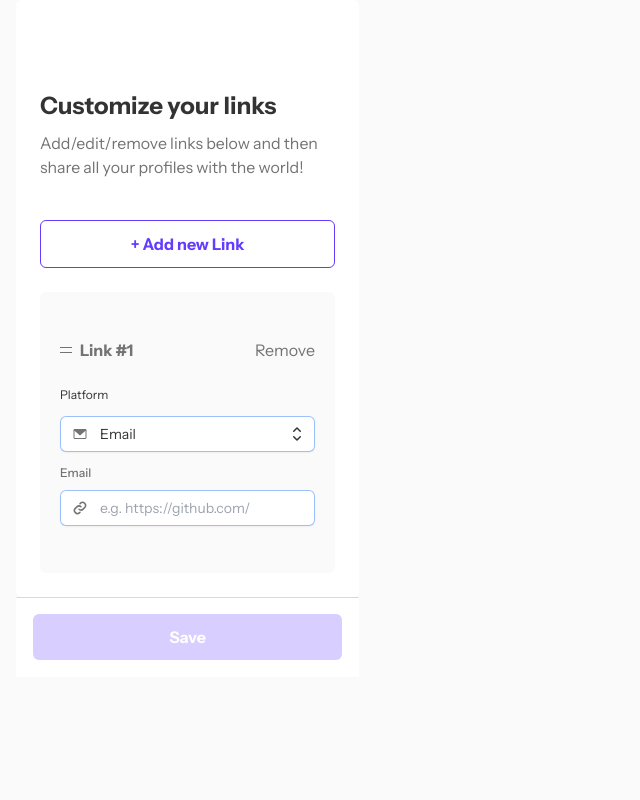
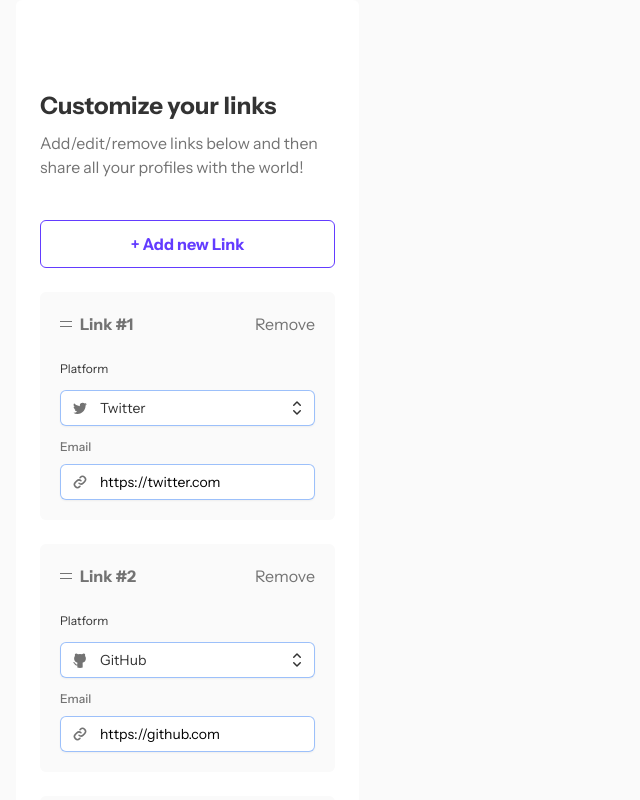
Before and after one commit to shaversj/link-sharing-app, a Next.js app: page /links in a window 1280 px wide. Shown: the top 800 px of the page, without its empty margins (0-640 px from the left). Built offline with nearby package versions, Linux system fonts and the light colour scheme.

Commit message:
Add LinkList component

```diff
--- a/src/app/links/page.tsx
+++ b/src/app/links/page.tsx
@@ -2,8 +2,20 @@
 import Image from "next/image";
 import SelectMenu from "@/components/SelectMenu";
 import LinkInput from "@/components/LinkInput";
+import { useState } from "react";
+import LinksList from "@/components/LinksList";
 
 export default function Links() {
+  const [links, setLinks] = useState<{ name: string; link: string }[]>([
+    { name: "Twitter", link: "https://twitter.com" },
+    { name: "GitHub", link: "https://github.com" },
+    { name: "LinkedIn", link: "https://linkedin.com" },
+  ]);
+
+  function setLinksHandler() {
+    setLinks([...links, { name: "", link: "" }]);
+  }
+
   return (
     <div className={"px-4 antialiased"}>
       <div className={"rounded-md bg-white px-6 py-6"}>
@@ -13,25 +25,7 @@ export default function Links() {
         </div>
         <button className={"mt-[2.5rem] w-full rounded-md border border-purple px-[1.688rem] py-[0.688rem] text-[1rem] font-bold leading-[150%] text-purple"}>+ Add new Link</button>
 
-        <div className={"mt-6 rounded-md bg-gray-light px-5 py-[2.906rem]"}>
-          <div className={"space-y-6"}>
-            {/*<Image src="/images/illustration-empty.svg" className={"mx-auto"} alt="Add" width={124.77} height={80} />*/}
-            {/*<h2 className={"text-center align-top text-[1.5rem] font-bold leading-[150%] text-dark-gray"}>Let's get you started</h2>*/}
-            {/*<p className={"text-center text-[0.994rem] leading-[150%] text-gray"}>*/}
-            {/*  Use the “Add new link” button to get started. Once you have more than one link, you can reorder and edit them. We're here to help you share your profiles with everyone!*/}
-            {/*</p>*/}
-
-            <div className={"flex "}>
-              <Image src={"/images/icon-drag-and-drop.svg"} alt={"Drag and drop"} width={12} height={6} />
-              <span className={"pl-[8px] font-bold leading-[150%] text-gray"}>Link #1</span>
-              <span className={"ml-auto text-gray"}>Remove</span>
-            </div>
-            <div className={"space-y-3"}>
-              <SelectMenu />
-              <LinkInput />
-            </div>
-          </div>
-        </div>
+        <LinksList links={links} />
       </div>
       <div className={"border border-white border-t-[#d9d9d9] bg-white p-4"}>
         <button className={"w-full rounded-md bg-[#d8ceff] px-[1.688rem] py-[0.688rem] align-top text-[1rem] font-bold leading-[150%] text-white"} type="submit">
--- /dev/null
+++ b/src/components/LinkCard.tsx
@@ -0,0 +1,21 @@
+import SelectMenu from "@/components/SelectMenu";
+import LinkInput from "@/components/LinkInput";
+import Image from "next/image";
+
+export default function LinkCard({ linkName, linkUrl, linkNumber }: { linkName: string; linkUrl: string; linkNumber: number }) {
+  return (
+    <div className={"mt-6 rounded-md bg-gray-light px-5 py-5"}>
+      <div className={"space-y-6"}>
+        <div className={"flex"}>
+          <Image src={"/images/icon-drag-and-drop.svg"} alt={"Drag and drop"} width={12} height={6} />
+          <span className={"pl-[8px] font-bold leading-[150%] text-gray"}>Link #{linkNumber}</span>
+          <span className={"ml-auto text-gray"}>Remove</span>
+        </div>
+        <div className={"space-y-3"}>
+          <SelectMenu selectedLink={linkName} />
+          <LinkInput inputValue={linkUrl} />
+        </div>
+      </div>
+    </div>
+  );
+}
--- a/src/components/LinkInput.tsx
+++ b/src/components/LinkInput.tsx
@@ -1,6 +1,6 @@
 import Image from "next/image";
 
-export default function LinkInput() {
+export default function LinkInput({ inputValue }: { inputValue: string }) {
   return (
     <div>
       <label htmlFor="email" className="block text-xs font-medium leading-[150%] text-gray">
@@ -17,6 +17,7 @@ export default function LinkInput() {
           id="link"
           className="text-gray-900 ring-gray-300 placeholder:text-gray-400 block w-full rounded-md border-0 py-1.5 pl-10 ring-1 ring-inset focus:ring-2 focus:ring-inset focus:ring-indigo-600 sm:text-sm sm:leading-6"
           placeholder="e.g. https://github.com/"
+          value={inputValue ? inputValue : ""}
         />
       </div>
     </div>
--- /dev/null
+++ b/src/components/LinksList.tsx
@@ -0,0 +1,18 @@
+import LinkCard from "@/components/LinkCard";
+
+type linksProps = {
+  name: string;
+  link: string;
+};
+
+export default function LinksList({ links }: { links: linksProps[] }) {
+  return (
+    <div className={"space-y-6"}>
+      {links.map((link, idx) => (
+        <>
+          <LinkCard linkName={link.name} linkUrl={link.link} linkNumber={idx + 1} />
+        </>
+      ))}
+    </div>
+  );
+}
--- a/src/components/SelectMenu.tsx
+++ b/src/components/SelectMenu.tsx
@@ -79,8 +79,14 @@ function classNames(...classes: any) {
   return classes.filter(Boolean).join(" ");
 }
 
-export default function SelectMenu() {
-  const [selected, setSelected] = useState(sites[3]);
+export default function SelectMenu({ selectedLink }: { selectedLink: string }) {
+  const [selected, setSelected] = useState(sites.find(selectedLink ? (site) => site.name === selectedLink : (site) => site.name === "GitHub") || sites[0]);
+
+  function setSelectedHandler({ site }: any) {
+    console.log(site);
+  }
+
+  console.log(selected);
 
   return (
     <Listbox value={selected} onChange={setSelected}>
```
